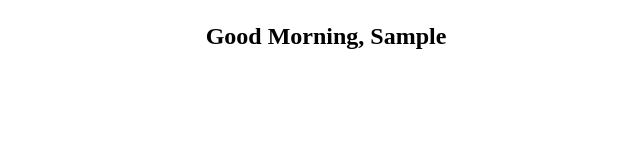
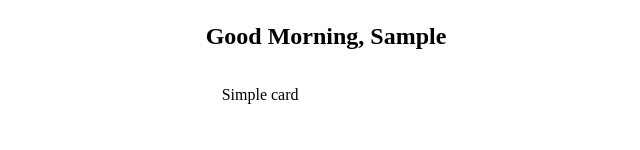
Before and after one commit to igor2000xp/igor2000xp-angular-workshop-first, an Angular app: page / in a window 1280 px wide. Both pictures are taken after typing "Sample" into the empty fields and a click on the button "Submit". Shown: the part 150-300 px from the top of the page, without its empty margins (314-954 px from the left). Built offline with nearby package versions, Linux system fonts and the light colour scheme.

Commit message:
feat: create mockData , final 1:00:00

```diff
--- a/src/app/app.component.html
+++ b/src/app/app.component.html
@@ -11,6 +11,11 @@
   <div *ngIf="userNameSubmitted">
     <h1>{{ currentDate | date: 'mediumTime' }}</h1>
     <h2>{{ currentDate | timeGreeting }}, {{ currentName }}</h2>
+
+    <mat-card>
+      <mat-card-content>Simple card</mat-card-content>
+    </mat-card>
+
   </div>
 </div>
 
--- a/src/app/app.component.ts
+++ b/src/app/app.component.ts
@@ -1,4 +1,6 @@
 import { Component, OnInit } from '@angular/core';
+import { TodoModel } from './model/todo-model';
+import { mockTodoList } from './constants/todo-constant';
 
 @Component({
   selector: 'app-root',
@@ -12,6 +14,8 @@ export class AppComponent implements OnInit {
   userNameSubmitted = false;
 
   currentDate = new Date();
+
+  todoItems: TodoModel[] = mockTodoList;
 
   private readonly localStorageKey = 'momentumUserName';
 
--- a/src/app/app.module.ts
+++ b/src/app/app.module.ts
@@ -8,6 +8,7 @@ import { MatInputModule } from '@angular/material/input';
 import { FormsModule } from '@angular/forms';
 import { MatButtonModule } from '@angular/material/button';
 import { TimeGreetingPipe } from './pipes/time-greeting.pipe';
+import { MatCardModule } from '@angular/material/card';
 
 @NgModule({
   declarations: [
@@ -21,6 +22,7 @@ import { TimeGreetingPipe } from './pipes/time-greeting.pipe';
     MatInputModule,
     FormsModule,
     MatButtonModule,
+    MatCardModule,
   ],
   providers: [],
   bootstrap: [AppComponent]
--- /dev/null
+++ b/src/app/constants/todo-constant.ts
@@ -0,0 +1,7 @@
+import { TodoModel } from '../model/todo-model';
+
+export const mockTodoList: TodoModel[] = [
+  { id: 1, title: 'Conduct the webinar', status: 'todo', completed: false },
+  { id: 2, title: 'Prepare for the demo', status: 'completed', completed: true },
+  { id: 3, title: 'Feed the cat', status: 'inProgress', completed: false },
+];
--- /dev/null
+++ b/src/app/model/todo-model.ts
@@ -0,0 +1,8 @@
+export interface TodoModel {
+  id: number;
+  title: string;
+  status: TodoStatus;
+  completed: boolean;
+}
+
+type TodoStatus = 'completed' | 'inProgress' | 'todo';
```
